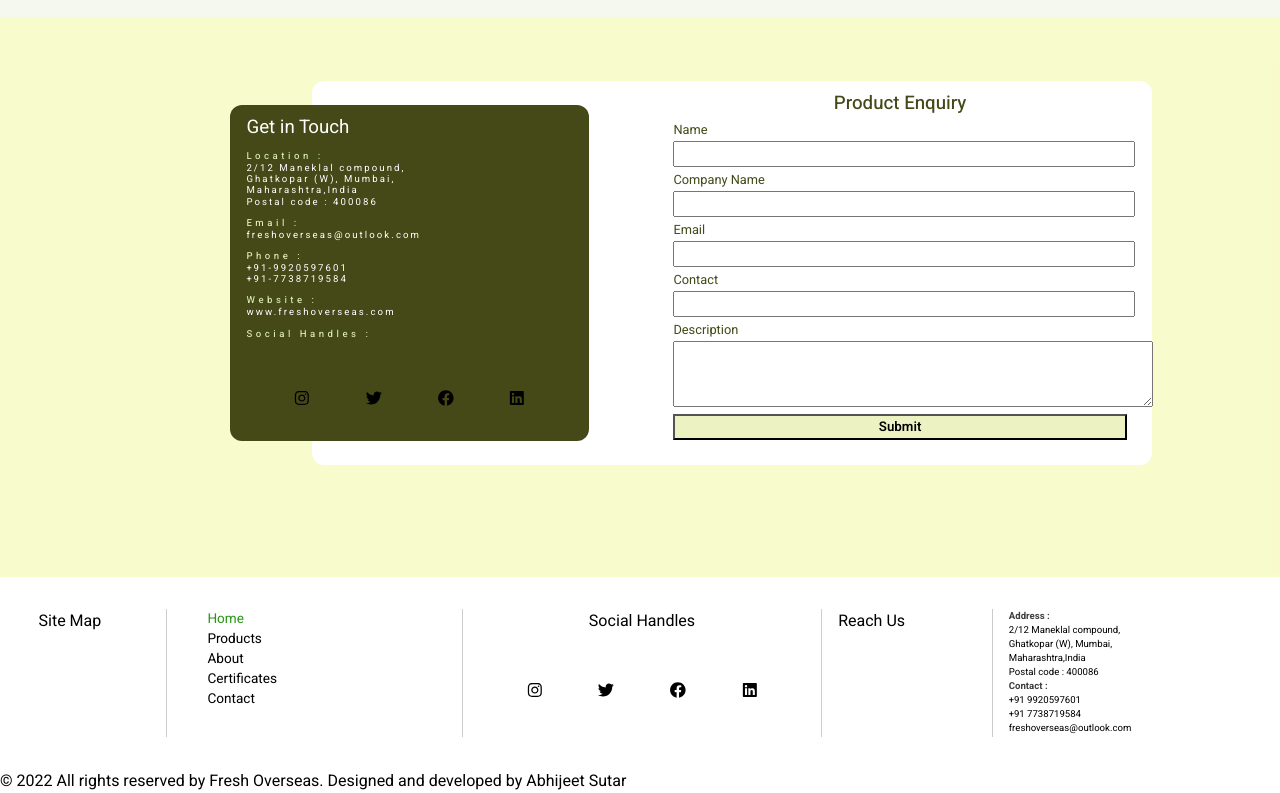
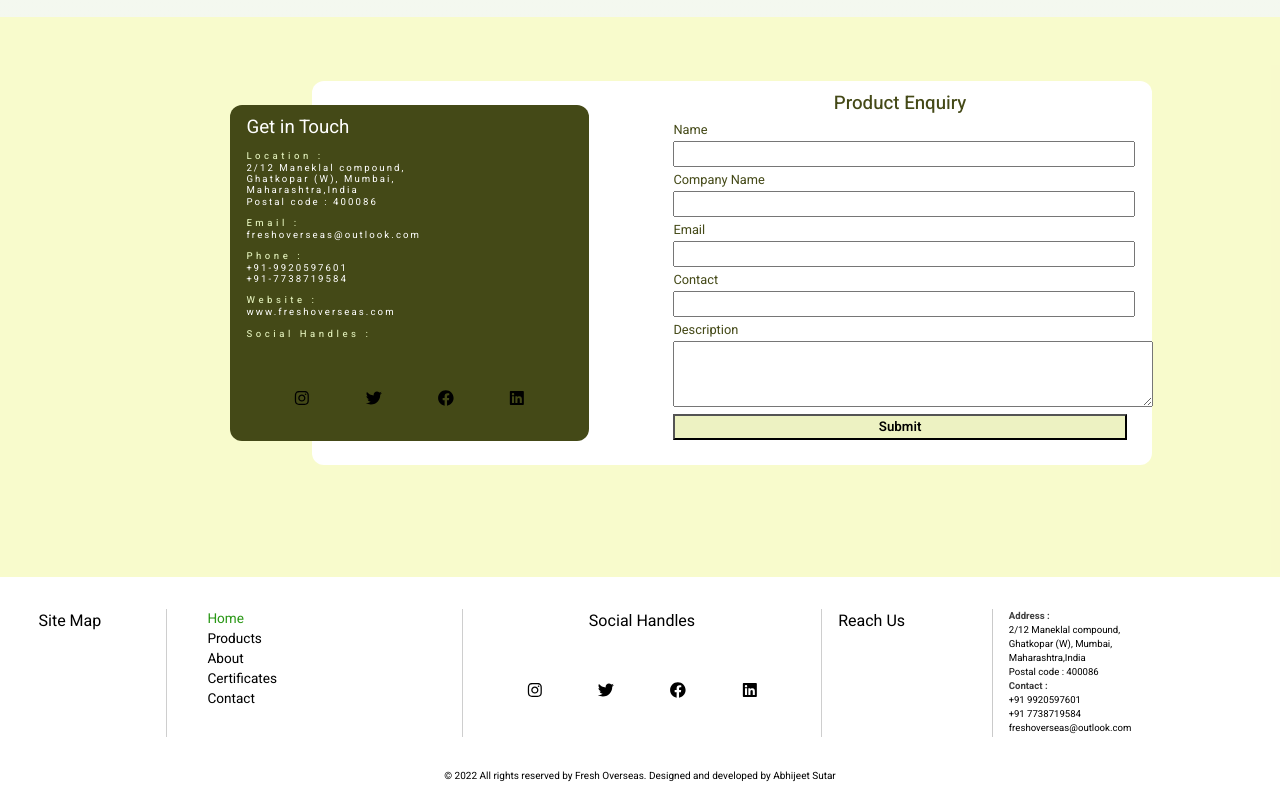
Before and after one commit to abhijeetsutar18/FreshOverseasbeta.github.io, a React (Create React App) app: page / in a window 1280 px wide. Shown: the part 3238-4031 px from the top of the page. Built offline with nearby package versions, Linux system fonts and the light colour scheme; a web font is replaced by a local one.

Commit message:
Update Foot.css

```diff
--- a/src/Components/Footer/Foot.css
+++ b/src/Components/Footer/Foot.css
@@ -97,7 +97,11 @@
 .SocialIcons a{
     color:black;
 }
-
+Footer p{
+    font-size:10px;
+    text-align: center;
+    padding-bottom: 5px;
+}
 
 
 
```
